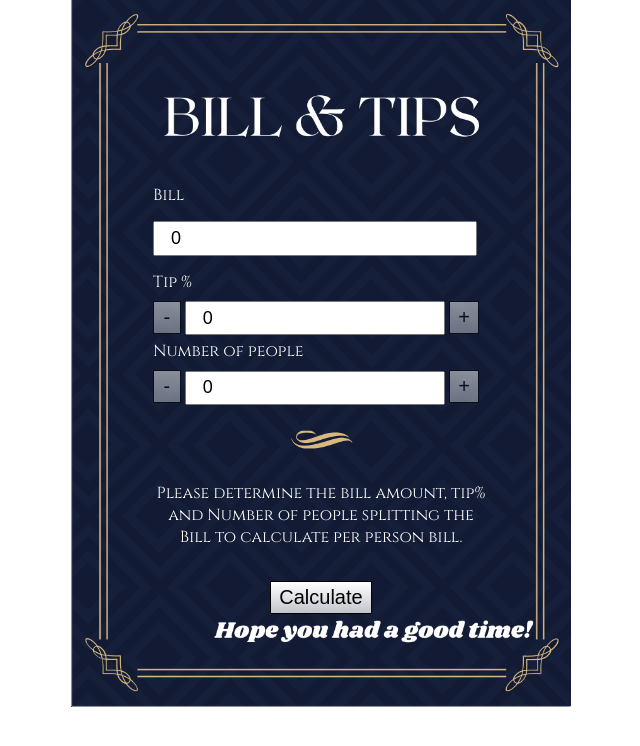
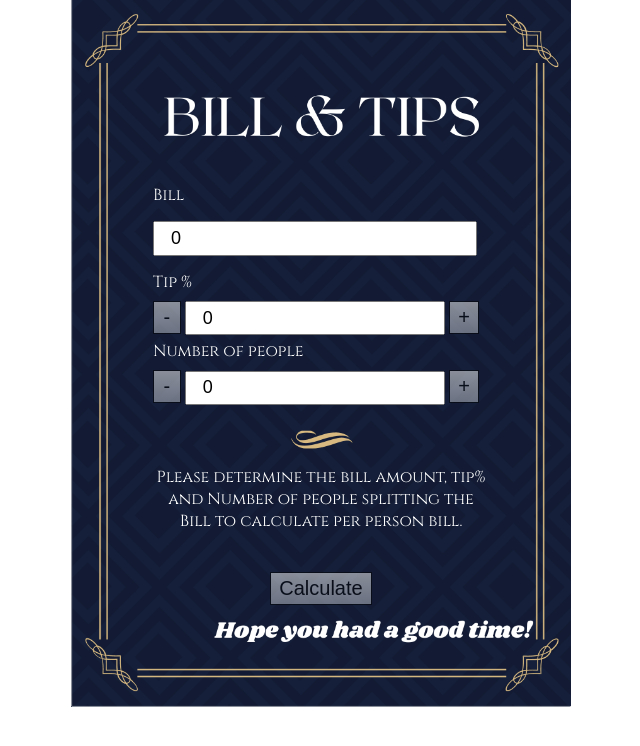
Before and after one commit to Sameony/TipCalculator, a plain HTML site: page index.html in a window 1280 px wide. Shown: the whole page, without its empty margins (319-959 px from the left). Drawn offline with Linux system fonts and the light colour scheme.

Commit message:
refact: Realignment sorted code segments

```diff
--- a/src/styles.css
+++ b/src/styles.css
@@ -1,4 +1,8 @@
+/* Font import */
+
 @import url('https://fonts.googleapis.com/css2?family=Cinzel&display=swap');
+
+/* Background Image and text alignments */
 body{
     text-align: center;
     background-image: url("/images/background.png");
@@ -19,23 +23,31 @@ body{
     margin: auto;
     margin-top: 7rem;
 }
-.boxOutput{
-    margin-top: 4.5rem;
-    text-align: center;
-}
+
+/* Input fields */
+
 input{
     padding: 0.3rem 1rem;
     font-size: large;
     width: 14rem;
 }
+
 #inputCount, #inputTip{
    margin:5px 0;
 }
+
 #inputBill{
     width: 18rem;
     margin: 15px;
     margin-left: 0;
 }
+
+.boxOutput{
+    margin-top: 3.5rem;
+    text-align: center;
+}
+
+/* customized buttons and alignments */
 button {
     background-image: linear-gradient(#FFFFFF, #C1C5CC);
     font-size:20px;
@@ -53,10 +65,12 @@ button {
 button:hover {
     opacity: 1;
  }
+
  .minusCount, .minusTip{
      padding: 4px 9.5px;
  }
-.check{
+
+.calculate{
     opacity: 1;
     margin-top: 1px;
 }
```
